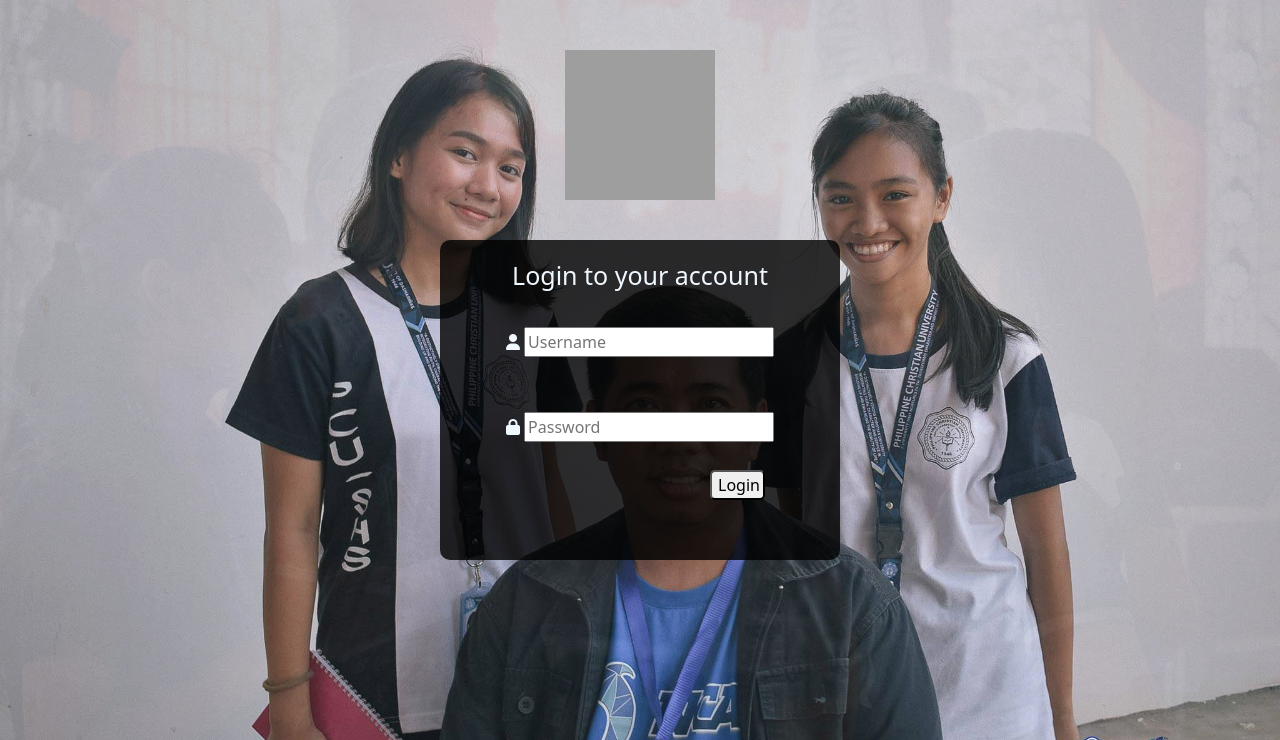
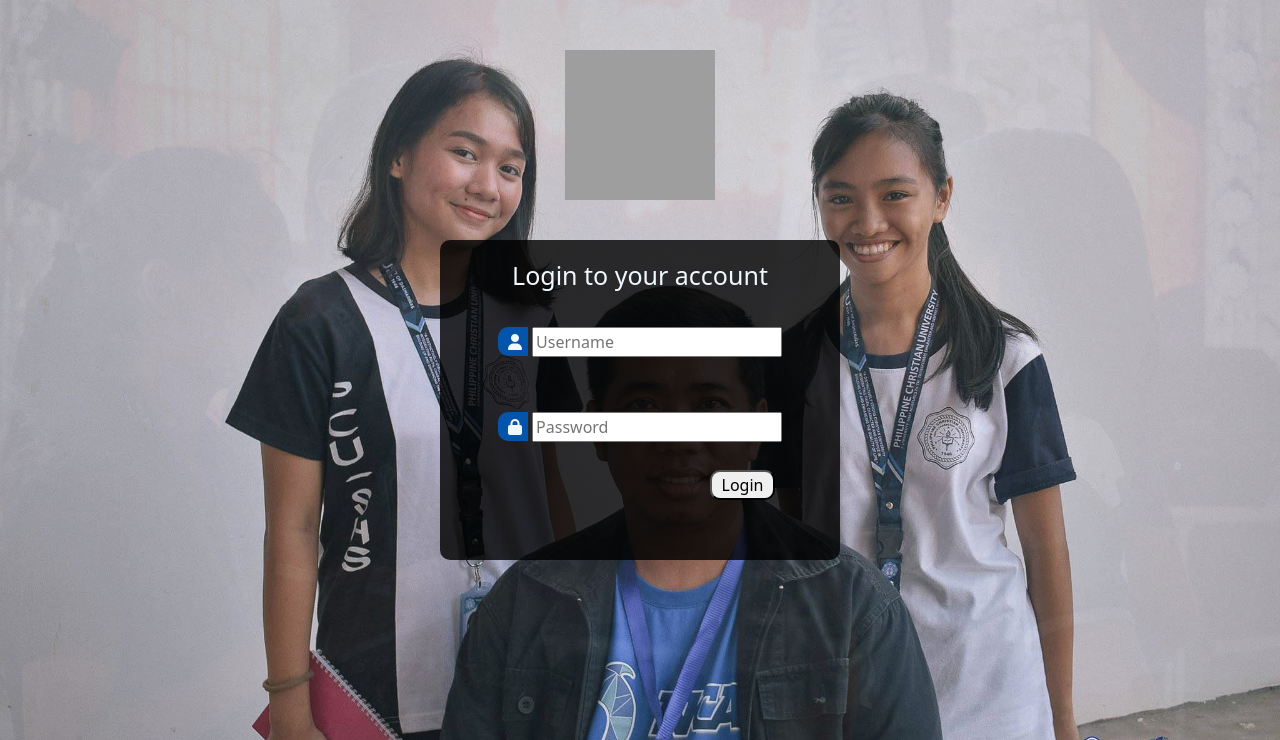
Before and after one commit to Deskud/UniformSM-Thesis-2024-2025-, a PHP site: page /Login.php in a window 1280 px wide. Shown: the top 740 px of the page. Run offline with PHP 8.4, Linux system fonts and the light colour scheme; some libraries are stand-ins or nearby versions; grey boxes are pictures that could not be loaded.

Commit message:
Minor fixes

```diff
--- a/Login.php
+++ b/Login.php
@@ -53,12 +53,12 @@ if (isset($_POST['submit'])) {
             <h3>Login to your account</h3>
 
             <div class="Login-content">
-                <i class="fa-solid fa-user"></i>
+                    <i class="fa-solid fa-user" id="icon-bg"></i>
                     <input type="text" placeholder="Username" name="user">
                 </div>
 
                 <div class="Login-content">
-                <i class="fa-solid fa-lock"></i>
+                        <i class="fa-solid fa-lock" id="icon-bg"></i>
                     <input type="password" placeholder="Password" name="pass">
                 </div>
 
--- a/Parts/Products-table.php
+++ b/Parts/Products-table.php
@@ -76,9 +76,6 @@ $result = mysqli_query($conne, $query);
                         <a href="Edit_Product.php?edit=<?php echo $row['ID']; ?>"><i class="fa-solid fa-pen-to-square"></i></i></a>
 
                         <a href="Products.php?delete=<?php echo $row['ID']; ?>"><i class="fa-solid fa-trash"></i></i></a>
-
-                        <a href="Products.php?archive=<?php echo $row['ID']; ?>"><i class="fa-solid fa-box-archive"></i></a>
-
                     </td>
             </tr>
         <?php
--- a/Styles/Stylings.css
+++ b/Styles/Stylings.css
@@ -181,8 +181,8 @@ h5{
 }
 .Login-Button-content input{
     margin-left: 250px;
-    width:55px;
-    border-radius: 5px;
+    width:65px;
+    border-radius: 10px;
     display: block;
 }
 .Login-Button-content input:hover{
@@ -192,6 +192,16 @@ h5{
 
 }
 
+#icon-bg {
+    background-color: #0454ac;
+    border-top-left-radius: 10px;
+    border-bottom-left-radius: 10px;
+    display: flexbox;
+    width: 30px;
+    height: 29px;
+    padding: 7px;
+    padding-left: 10px;
+}
 
 
 
```
Also changed, not shown: Archives.php (+49 -0 lines), Dashboard.php (+11 -6 lines), Products.php (+4 -30 lines). Lines whose indentation alone changed are shown as unchanged.
